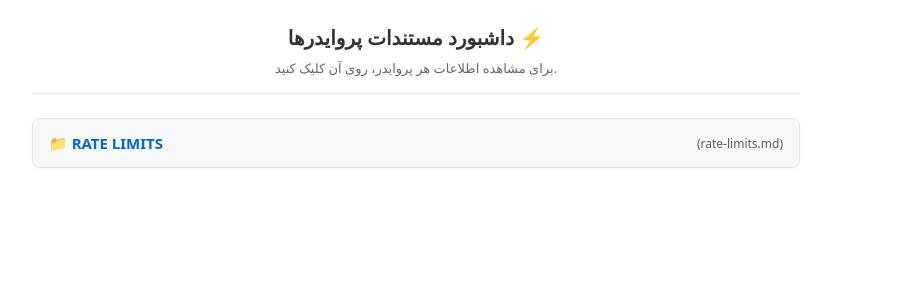
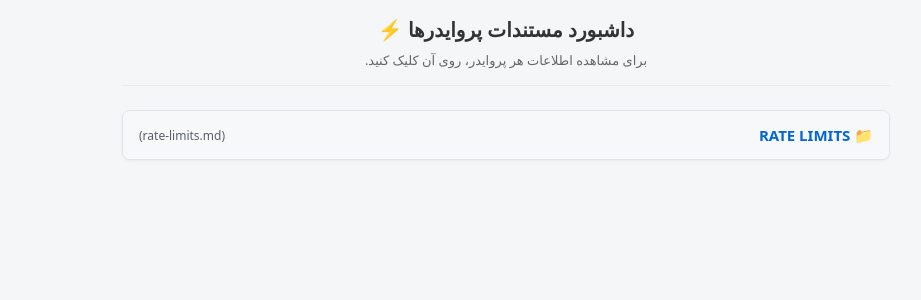
Before and after one commit to hhdoust2/auto-docs, a Next.js app: page / in a window 1280 px wide. Shown: the top 300 px of the page, without its empty margins (224-1145 px from the left). Built offline with nearby package versions, Linux system fonts and the light colour scheme.

Commit message:
Create layout.js

```diff
--- /dev/null
+++ b/app/layout.js
@@ -0,0 +1,20 @@
+export const metadata = {
+  title: 'داشبورد مستندات',
+  description: 'مستندات خودکار پروایدرها',
+};
+
+export const viewport = {
+  width: 'device-width',
+  initialScale: 1,
+  maximumScale: 1,
+};
+
+export default function RootLayout({ children }) {
+  return (
+    <html lang="fa" dir="rtl">
+      <body style={{ margin: 0, padding: 0, backgroundColor: '#f5f6f8' }}>
+        {children}
+      </body>
+    </html>
+  );
+}
```
